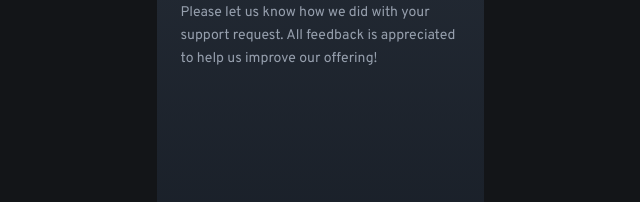
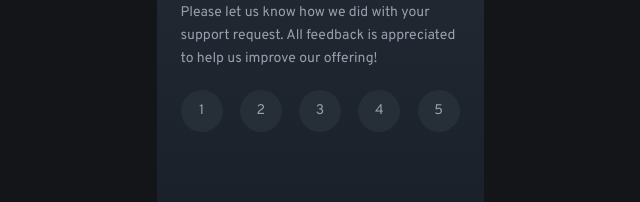
Before and after one commit to rachaelhrlm/fm-rating-component, a React (Create React App) app: page / in a window 1280 px wide. Shown: the part 290-492 px from the top of the page, without its empty margins (320-960 px from the left). Built offline with nearby package versions, Linux system fonts and the light colour scheme.

Commit message:
create rating button component (#9)

```diff
--- a/public/styles/app.css
+++ b/public/styles/app.css
@@ -355,11 +355,26 @@ Ensure the default browser behavior of the `hidden` attribute.
 .h-\[360px\]{
   height: 360px;
 }
+.h-\[24px\]{
+  height: 24px;
+}
+.h-\[42px\]{
+  height: 42px;
+}
 .w-screen{
   width: 100vw;
 }
 .w-\[327px\]{
   width: 327px;
+}
+.w-\[24px\]{
+  width: 24px;
+}
+.w-\[42px\]{
+  width: 42px;
+}
+.cursor-pointer{
+  cursor: pointer;
 }
 .place-content-center{
   place-content: center;
@@ -367,12 +382,26 @@ Ensure the default browser behavior of the `hidden` attribute.
 .place-items-center{
   place-items: center;
 }
+.justify-between{
+  justify-content: space-between;
+}
 .rounded-2xl{
   border-radius: 1rem;
+}
+.rounded-full{
+  border-radius: 9999px;
 }
 .bg-dark-blue-600{
   --tw-bg-opacity: 1;
   background-color: rgb(19 21 24 / var(--tw-bg-opacity));
+}
+.bg-dark-blue-500{
+  --tw-bg-opacity: 1;
+  background-color: rgb(38 46 56 / var(--tw-bg-opacity));
+}
+.bg-gray-600{
+  --tw-bg-opacity: 1;
+  background-color: rgb(75 85 99 / var(--tw-bg-opacity));
 }
 .bg-gradient-to-b{
   background-image: linear-gradient(to bottom, var(--tw-gradient-stops));
@@ -386,6 +415,25 @@ Ensure the default browser behavior of the `hidden` attribute.
 }
 .p-\[24px\]{
   padding: 24px;
+}
+.py-\[5px\]{
+  padding-top: 5px;
+  padding-bottom: 5px;
+}
+.py-\[10px\]{
+  padding-top: 10px;
+  padding-bottom: 10px;
+}
+.py-\[15px\]{
+  padding-top: 15px;
+  padding-bottom: 15px;
+}
+.py-\[20px\]{
+  padding-top: 20px;
+  padding-bottom: 20px;
+}
+.align-middle{
+  vertical-align: middle;
 }
 .font-sans{
   font-family: Overpass, sans-serif;
@@ -405,6 +453,15 @@ Ensure the default browser behavior of the `hidden` attribute.
 .leading-loose{
   line-height: 2;
 }
+.leading-none{
+  line-height: 1;
+}
+.leading-\[0px\]{
+  line-height: 0px;
+}
+.leading-\[0\]{
+  line-height: 0;
+}
 .text-white{
   --tw-text-opacity: 1;
   color: rgb(255 255 255 / var(--tw-text-opacity));
@@ -413,3 +470,26 @@ Ensure the default browser behavior of the `hidden` attribute.
   --tw-text-opacity: 1;
   color: rgb(150 159 173 / var(--tw-text-opacity));
 }
+.text-gray-600{
+  --tw-text-opacity: 1;
+  color: rgb(75 85 99 / var(--tw-text-opacity));
+}
+.transition-all{
+  transition-property: all;
+  transition-timing-function: cubic-bezier(0.4, 0, 0.2, 1);
+  transition-duration: 150ms;
+}
+.duration-200{
+  transition-duration: 200ms;
+}
+.duration-300{
+  transition-duration: 300ms;
+}
+.hover\:bg-orange-500:hover{
+  --tw-bg-opacity: 1;
+  background-color: rgb(252 118 20 / var(--tw-bg-opacity));
+}
+.hover\:text-white:hover{
+  --tw-text-opacity: 1;
+  color: rgb(255 255 255 / var(--tw-text-opacity));
+}
--- a/src/component/index.ts
+++ b/src/component/index.ts
@@ -1,3 +1,4 @@
 export * from './card';
+export * from './ratingButton';
 export * from './text';
 export * from './title';
--- /dev/null
+++ b/src/component/ratingButton/index.ts
@@ -0,0 +1 @@
+export * from './ratingButton';
--- /dev/null
+++ b/src/component/ratingButton/ratingButton.tsx
@@ -0,0 +1,23 @@
+import classNames from 'classnames';
+import React, { FunctionComponent } from 'react';
+
+export interface RatingButtonProps {
+    onClick: (value: number) => void;
+    selected?: number;
+    value: number;
+}
+
+export const RatingButton: FunctionComponent<RatingButtonProps> = ({ onClick, selected, value }) => {
+    const isSelected = selected === value;
+    return (
+        <button
+            onClick={() => onClick(value)}
+            className={classNames(
+                'h-[42px] w-[42px] rounded-full font-sans text-[14px] flex place-content-center place-items-center leading-[0] cursor-pointer hover:bg-orange-500 hover:text-white transition-all duration-300',
+                { 'bg-gray-600 text-white': isSelected },
+                { 'bg-dark-blue-500 text-grey-500': !isSelected },
+            )}>
+            {value}
+        </button>
+    );
+};
--- a/src/page/home/home.tsx
+++ b/src/page/home/home.tsx
@@ -1,7 +1,8 @@
-import React, { FunctionComponent } from 'react';
-import { Card, Text, Title } from '../../component';
+import React, { FunctionComponent, useState } from 'react';
+import { Card, RatingButton, Text, Title } from '../../component';
 
 export const Home: FunctionComponent = () => {
+    const [rating, setRating] = useState<number>();
     return (
         <main className="bg-dark-blue-600 w-screen h-screen flex place-content-center place-items-center">
             <Card>
@@ -9,6 +10,13 @@ export const Home: FunctionComponent = () => {
                 <Text>
                     Please let us know how we did with your support request. All feedback is appreciated to help us improve our offering!
                 </Text>
+                <section className="flex justify-between py-[20px]">
+                    <RatingButton onClick={(value: number) => setRating(value)} selected={rating} value={1} />
+                    <RatingButton onClick={(value: number) => setRating(value)} selected={rating} value={2} />
+                    <RatingButton onClick={(value: number) => setRating(value)} selected={rating} value={3} />
+                    <RatingButton onClick={(value: number) => setRating(value)} selected={rating} value={4} />
+                    <RatingButton onClick={(value: number) => setRating(value)} selected={rating} value={5} />
+                </section>
             </Card>
         </main>
     );
```
